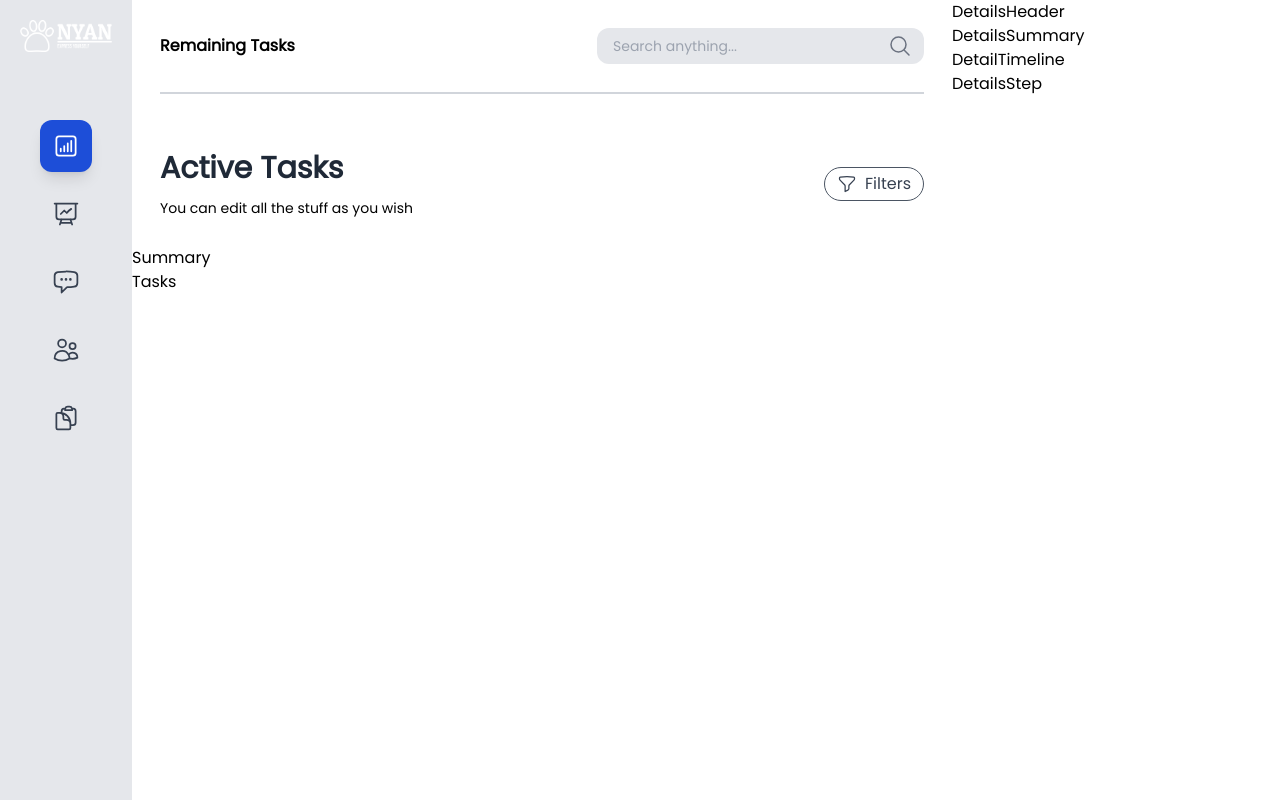
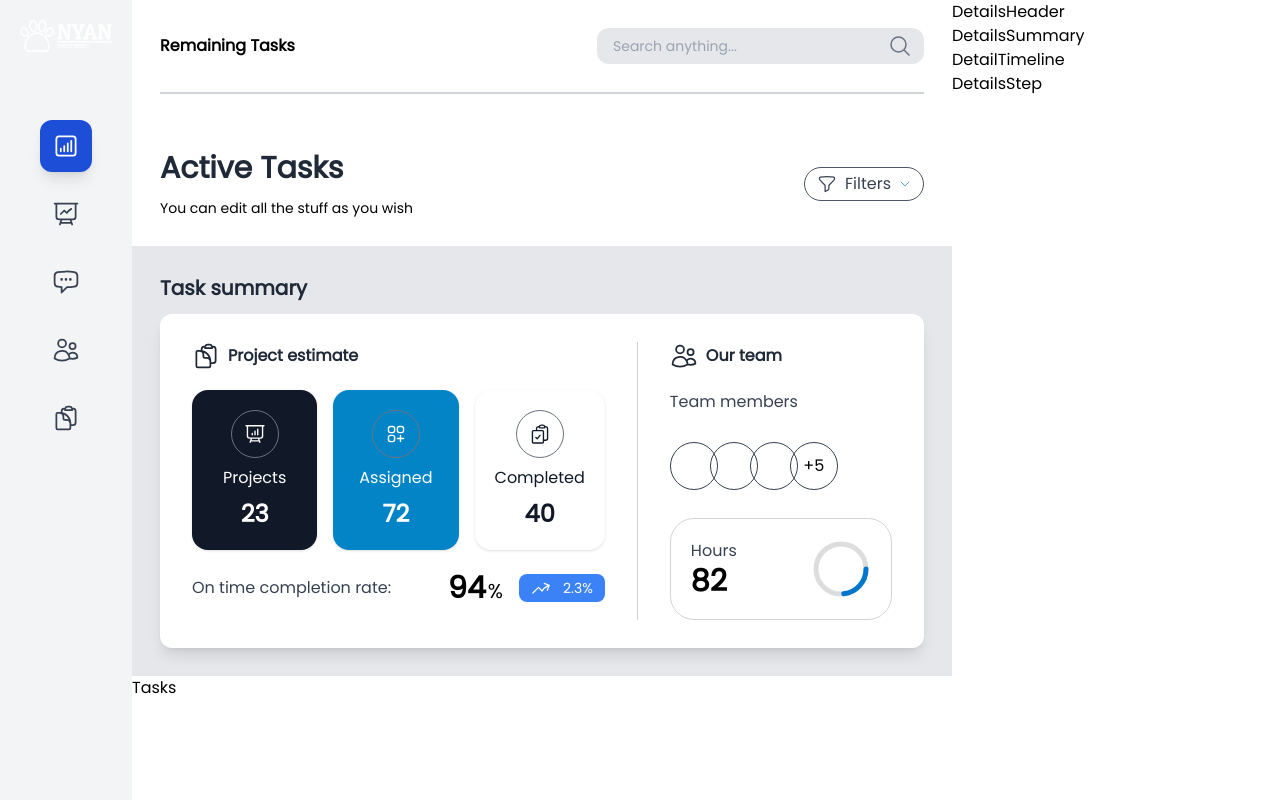
Before and after one commit to NyanPham/nyan-dashboard, a Next.js app: page / in a window 1280 px wide. Built offline with nearby package versions, Linux system fonts and the light colour scheme.

Commit message:
completed the summary ui

```diff
--- a/components/Main/Filters.js
+++ b/components/Main/Filters.js
@@ -1,10 +1,52 @@
-import { FunnelIcon } from '@heroicons/react/24/outline'
+import { FunnelIcon, ChevronDownIcon } from '@heroicons/react/24/outline'
+import { useState } from 'react'
+
+const FILTER_TAGS = ['completed', 'pending', 'overdue']
+
+const FilterItem = ({ tag, handleClick, isSelected }) => {
+    return (
+        <button
+            onClick={handleClick}
+            className={`py-2 text-center w-full ${
+                isSelected ? 'bg-sky-300' : 'hover:bg-gray-200 '
+            }`}
+        >
+            {tag}
+        </button>
+    )
+}
 
 const Filters = () => {
+    const [open, setOpen] = useState(false)
+    const [seletedTag, setSelectedTag] = useState(FILTER_TAGS[0])
+
     return (
-        <button className="flex items-center gap-2 border border-gray-600 text-gray-700 px-3 py-1 rounded-full">
-            <FunnelIcon className="w-5 h-5" />
+        <button
+            className="group relative flex items-center gap-2 border border-gray-600 text-gray-700 px-3 py-1 rounded-full"
+            onClick={() => {
+                setOpen((prevOpen) => !prevOpen)
+            }}
+        >
+            <FunnelIcon className="w-5 h-5 shrink-0" />
             Filters
+            <ChevronDownIcon className="text-sky-600 w-3 h-3 group-hover:translate-y-0.5 transition duration-200" />
+            <div
+                className={`absolute top-full left-0 w-full h-max bg-white shadow transition duration-200 ${
+                    open
+                        ? 'translate-y-1 opacity-100 pointer-events-auto'
+                        : '-translate-y-2 opacity-0 pointer-events-none'
+                }`}
+            >
+                {FILTER_TAGS.length &&
+                    FILTER_TAGS.map((tag) => (
+                        <FilterItem
+                            key={tag}
+                            tag={tag}
+                            handleClick={() => setSelectedTag(tag)}
+                            isSelected={seletedTag === tag}
+                        />
+                    ))}
+            </div>
         </button>
     )
 }
--- a/components/Main/Summary.js
+++ b/components/Main/Summary.js
@@ -1,5 +1,126 @@
+import {
+    PresentationChartBarIcon,
+    SquaresPlusIcon,
+    ClipboardDocumentIcon,
+    ClipboardDocumentCheckIcon,
+    ArrowTrendingUpIcon,
+    UsersIcon,
+} from '@heroicons/react/24/outline'
+import ProgressCircle from '../ProgressCircle'
+
+const ESTIMATE_ITEMS = [
+    {
+        icon: PresentationChartBarIcon,
+        text: 'projects',
+        number: 23,
+        bgColor: 'bg-gray-900',
+        textColor: 'text-white',
+    },
+    {
+        icon: SquaresPlusIcon,
+        text: 'assigned',
+        number: 72,
+        bgColor: 'bg-sky-600',
+        textColor: 'text-white',
+    },
+    {
+        icon: ClipboardDocumentCheckIcon,
+        text: 'completed',
+        number: 40,
+        bgColor: 'bg-white',
+        textColor: 'text-gray-900',
+    },
+]
+
+const MEMBERS = [1, 2, 3, 4, 5, 6, 7, 8]
+
+const EstimateCard = ({ bgColor, textColor, text, number, icon: ICon }) => {
+    return (
+        <div
+            className={`${bgColor} ${textColor} w-1/3 flex flex-col items-center justify-center gap-2 p-5 shadow rounded-2xl`}
+        >
+            <div className="w-12 h-12 p-3 rounded-full border border-gray-500">
+                <ICon className="w-full h-ful" />
+            </div>
+            <h4 className="capitalize font-medium text-md">{text}</h4>
+            <h3 className="font-semibold text-2xl">{number}</h3>
+        </div>
+    )
+}
+
 const Summary = () => {
-    return <section>Summary</section>
+    return (
+        <section className="p-7 bg-gray-200">
+            <h2 className="text-gray-800 font-semibold text-xl">
+                Task summary
+            </h2>
+            <div className="flex mt-3 rounded-xl bg-white shadow-lg px-8 py-7 gap-8">
+                <div className="w-2/3 pr-8 border-r border-gray-900/20">
+                    <h3 className="text-gray-800 font-semibold text-md flex items-center gap-2">
+                        <ClipboardDocumentIcon className="w-7 h-7" />
+                        Project estimate
+                    </h3>
+                    <div className="flex gap-4 mt-5">
+                        {ESTIMATE_ITEMS.length &&
+                            ESTIMATE_ITEMS.map((item) => (
+                                <EstimateCard {...item} key={item.text} />
+                            ))}
+                    </div>
+                    <div className="flex items-center justify-between mt-5">
+                        <p className="text-gray-700">
+                            On time completion rate:
+                        </p>
+                        <div className="flex items-center gap-4">
+                            <p className="text-xl">
+                                <span className="text-3xl font-semibold mr-0.5">
+                                    94
+                                </span>
+                                %
+                            </p>
+                            <div className="flex gap-3 items-center bg-blue-500 text-white py-1 px-3 rounded-lg text-sm">
+                                <ArrowTrendingUpIcon className="w-5 h-5" />
+                                2.3%
+                            </div>
+                        </div>
+                    </div>
+                </div>
+                <div className="w-1/3">
+                    <h3 className="text-gray-800 font-semibold text-md flex items-center gap-2">
+                        <UsersIcon className="w-7 h-7" />
+                        Our team
+                    </h3>
+                    <p className="text-gray-700 mt-5">Team members</p>
+                    <div className="flex mt-7">
+                        {MEMBERS.length &&
+                            MEMBERS.map((member, index) => {
+                                if (index <= 2)
+                                    return (
+                                        <div
+                                            className={`${
+                                                index > 0 && '-ml-2'
+                                            } w-12 h-12 rounded-full border border-gray-700`}
+                                        ></div>
+                                    )
+                            })}
+                        {MEMBERS.length > 3 && (
+                            <div
+                                className={`-ml-2 w-12 h-12 rounded-full border border-gray-700 grid place-items-center`}
+                            >
+                                +{MEMBERS.length - 3}
+                            </div>
+                        )}
+                    </div>
+                    <div className="flex justify-between mt-7 border border-gray-300 rounded-3xl p-5">
+                        <div className="">
+                            <h3 className="text-gray-700">Hours</h3>
+                            <p className="text-3xl font-semibold">82</p>
+                        </div>
+                        <ProgressCircle width={60} />
+                    </div>
+                </div>
+            </div>
+        </section>
+    )
 }
 
 export default Summary
--- /dev/null
+++ b/components/ProgressCircle.js
@@ -0,0 +1,58 @@
+const ProgressCircle = (props) => {
+    let {
+        size = 60,
+        progress = 23,
+        trackWidth = 5,
+        trackColor = `#ddd`,
+        indicatorWidth = 5,
+        indicatorColor = `#07c`,
+        indicatorCap = `round`,
+        spinnerMode = false,
+        spinnerSpeed = 1,
+    } = props
+
+    const center = size / 2,
+        radius =
+            center -
+            (trackWidth > indicatorWidth ? trackWidth : indicatorWidth),
+        dashArray = 2 * Math.PI * radius,
+        dashOffset = dashArray * ((100 - progress) / 100)
+
+    return (
+        <>
+            <div
+                className="svg-pi-wrapper"
+                style={{ width: size, height: size }}
+            >
+                <svg className="svg-pi" style={{ width: size, height: size }}>
+                    <circle
+                        className="svg-pi-track"
+                        cx={center}
+                        cy={center}
+                        fill="transparent"
+                        r={radius}
+                        stroke={trackColor}
+                        strokeWidth={trackWidth}
+                    />
+                    <circle
+                        className={`svg-pi-indicator ${
+                            spinnerMode ? 'svg-pi-indicator--spinner' : ''
+                        }`}
+                        style={{ animationDuration: spinnerSpeed * 1000 }}
+                        cx={center}
+                        cy={center}
+                        fill="transparent"
+                        r={radius}
+                        stroke={indicatorColor}
+                        strokeWidth={indicatorWidth}
+                        strokeDasharray={dashArray}
+                        strokeDashoffset={dashOffset}
+                        strokeLinecap={indicatorCap}
+                    />
+                </svg>
+            </div>
+        </>
+    )
+}
+
+export default ProgressCircle
--- a/components/Sidebar/Sidebar.js
+++ b/components/Sidebar/Sidebar.js
@@ -4,7 +4,7 @@ import nyanLogo from '../../public/nyan-logo.png'
 
 const Sidebar = () => {
     return (
-        <aside className="p-5 bg-gray-200 flex flex-col justify-start items-center">
+        <aside className="p-5 bg-gray-100 flex flex-col justify-start items-center">
             <Image
                 src={nyanLogo}
                 width={100}
```
